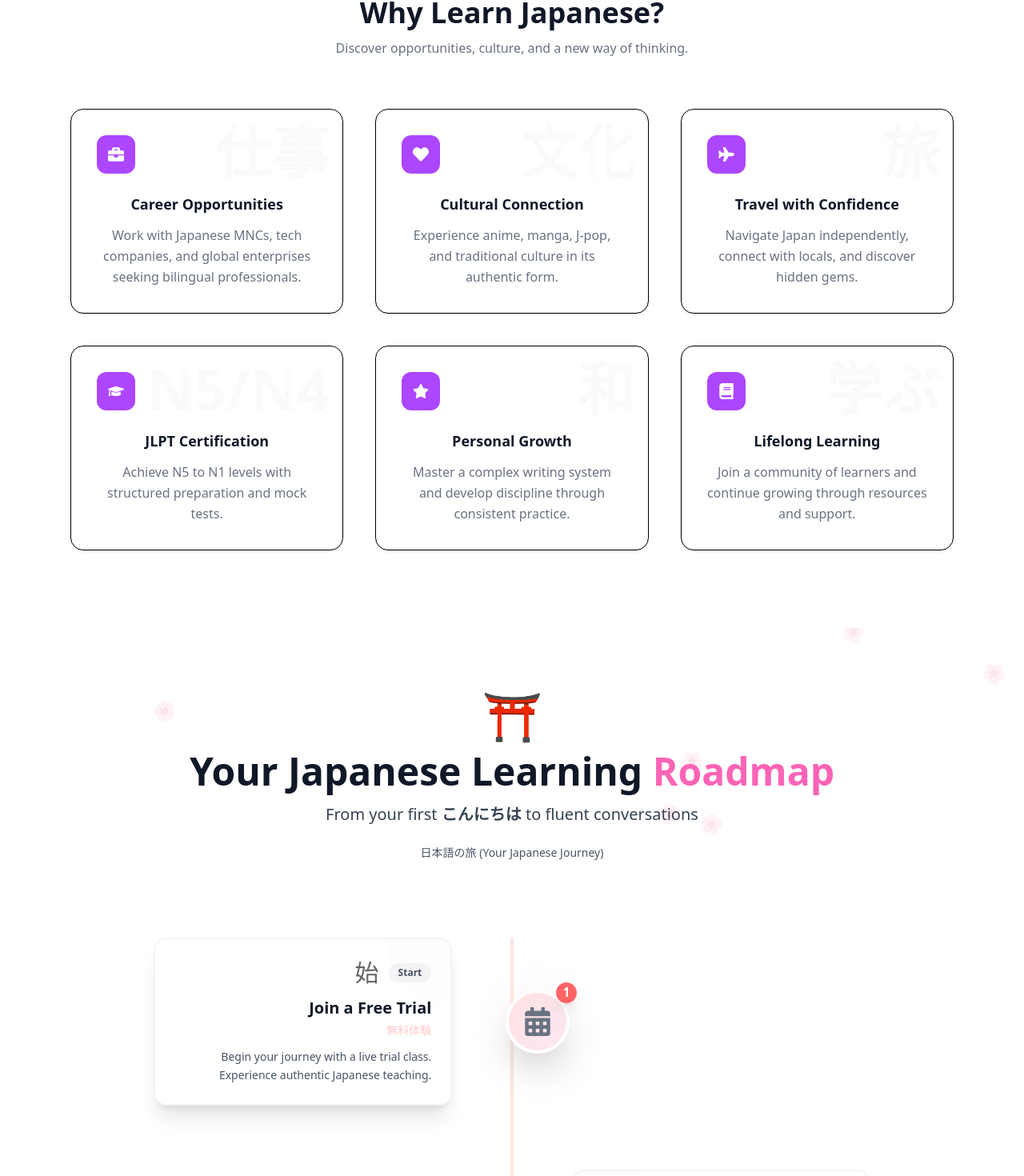
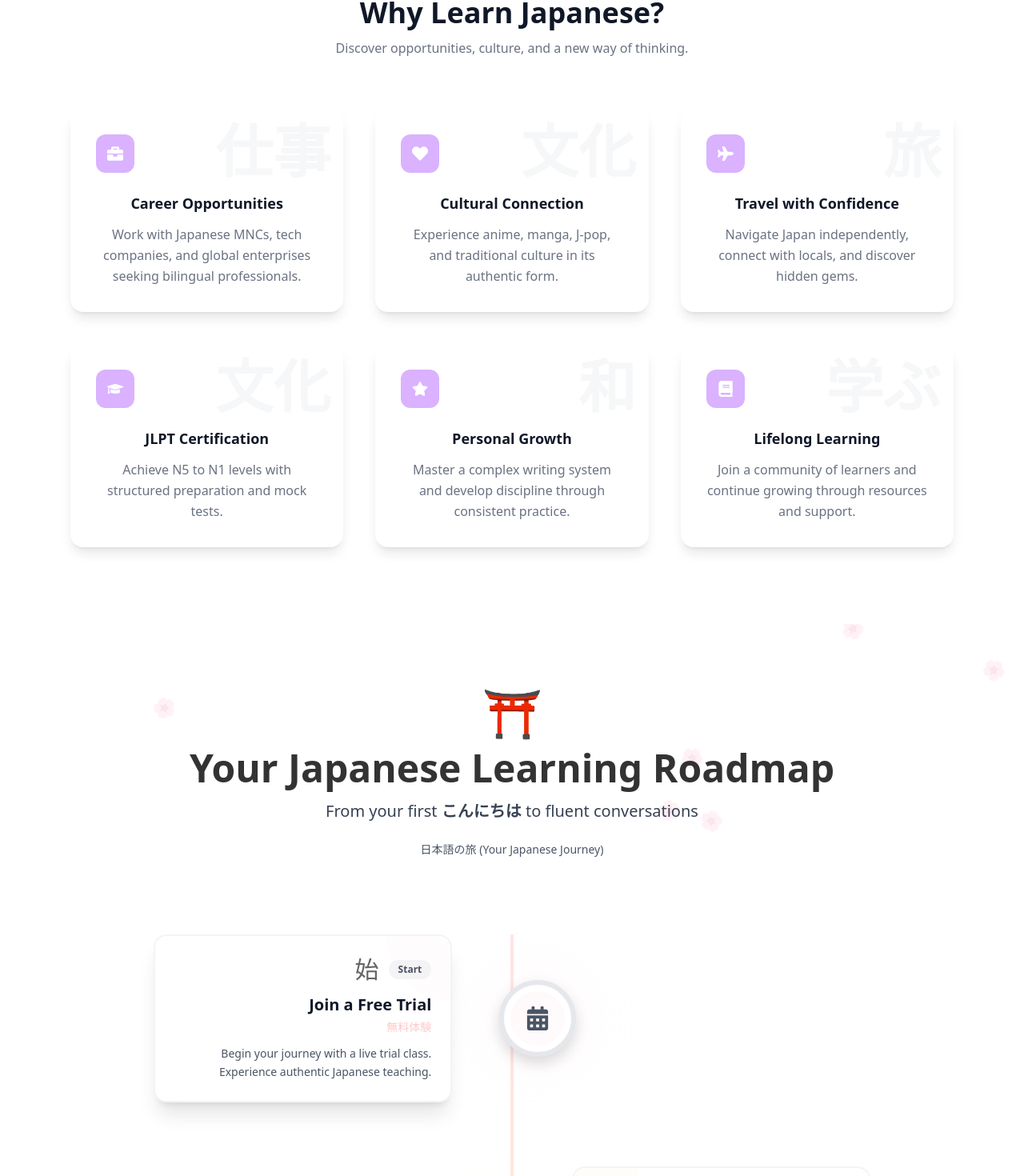
Before and after one commit to KaranUnique/Fledge-Academy, a React (Vite) app: page / in a window 1280 px wide. Shown: the part 972-2442 px from the top of the page at 80% size. Built offline with nearby package versions, Linux system fonts and the light colour scheme.

Commit message:
updated the why learn japanese page

```diff
--- a/src/components/HowItWorksPage.jsx
+++ b/src/components/HowItWorksPage.jsx
@@ -76,7 +76,6 @@ export default function HowItWorksPage() {
 
       {/* HERO SECTION */}
       <section className="w-full pt-20 px-6 relative overflow-hidden">
-        {/* Floating Sakura Petals */}
         {[...Array(8)].map((_, i) => (
           <div
             key={i}
@@ -94,13 +93,11 @@ export default function HowItWorksPage() {
 
         <div className="max-w-6xl mx-auto text-center relative z-10">
           <div className="animate-fade-in">
-            <div className="inline-block mb-4 text-6xl">
-              ⛩️
-            </div>
+            <div className="inline-block mb-4 text-6xl">⛩️</div>
 
-            <h1 className="text-4xl md:text-5xl font-bold text-gray-900 mb-4">
+            <h1 className="text-4xl md:text-5xl font-bold text-black/80 mb-4">
               Your Japanese Learning{" "}
-              <span className="text-transparent bg-clip-text bg-pink-400">
+              <span className="text-transparent bg-clip-text bg-black/80">
                 Roadmap
               </span>
             </h1>
@@ -120,7 +117,7 @@ export default function HowItWorksPage() {
       <section className="w-full py-24 px-6 relative" ref={roadmapRef}>
         <div className="max-w-4xl mx-auto relative">
 
-          {/* Vertical Path Line - reduced gap to mountain */}
+          {/* Vertical Path Line */}
           <div className="absolute left-1/2 transform -translate-x-1/2 w-1 h-[92%] bg-gradient-to-b from-red-300 via-orange-300 to-purple-300 opacity-30 rounded-full" />
 
           {roadmapSteps.map((step, index) => {
@@ -131,58 +128,69 @@ export default function HowItWorksPage() {
               <div
                 key={index}
                 data-index={index}
-                className={`relative mb-20 flex ${isEven ? 'flex-row' : 'flex-row-reverse'} items-center gap-8 transition-all duration-700 ${
-                  isVisible ? 'opacity-100 translate-x-0' : `opacity-0 ${isEven ? '-translate-x-20' : 'translate-x-20'}`
+                className={`relative mb-20 flex ${isEven ? "flex-row" : "flex-row-reverse"} items-center gap-8 transition-all duration-700 ${
+                  isVisible ? "opacity-100 translate-x-0" : `opacity-0 ${isEven ? "-translate-x-20" : "translate-x-20"}`
                 }`}
               >
 
                 {/* Content Card */}
-                <div className={`w-5/12 ${isEven ? 'text-right' : 'text-left'}`}>
+                <div className={`w-5/12 ${isEven ? "text-right" : "text-left"}`}>
                   <div className="relative bg-white rounded-2xl p-6 shadow-xl border-2 border-gray-100 overflow-hidden hover:scale-105 hover:shadow-2xl transition-all duration-300 group">
-                    {/* Decorative Corner */}
-                    <div className={`absolute top-0 ${isEven ? 'right-0 rounded-bl-full' : 'left-0 rounded-br-full'} w-20 h-20 bg-gradient-to-br ${step.color} opacity-10 group-hover:opacity-20 transition-opacity`} />
+                    <div className={`absolute top-0 ${isEven ? "right-0 rounded-bl-full" : "left-0 rounded-br-full"} w-20 h-20 bg-gradient-to-br ${step.color} opacity-10 group-hover:opacity-20 transition-opacity`} />
 
-                    <div className={`flex items-center gap-3 mb-3 ${isEven ? 'justify-end' : 'justify-start'}`}>
+                    <div className={`flex items-center gap-3 mb-3 ${isEven ? "justify-end" : "justify-start"}`}>
                       <span className="text-3xl opacity-60">{step.jpSymbol}</span>
                       <span className="px-3 py-1 bg-gray-100 rounded-full text-xs font-semibold text-gray-700">
                         {step.level}
                       </span>
                     </div>
 
-                    <h3 className="text-xl font-bold text-gray-900 mb-1">
-                      {step.title}
-                    </h3>
-
-                    <p className="text-sm text-red-200 font-medium mb-3">
-                      {step.subtitle}
-                    </p>
-
-                    <p className="text-gray-600 text-sm leading-relaxed">
-                      {step.desc}
-                    </p>
+                    <h3 className="text-xl font-bold text-gray-900 mb-1">{step.title}</h3>
+                    <p className="text-sm text-red-200 font-medium mb-3">{step.subtitle}</p>
+                    <p className="text-gray-600 text-sm leading-relaxed">{step.desc}</p>
                   </div>
                 </div>
 
-                {/* Center Icon */}
+                {/* NEW PREMIUM CENTER ICON */}
                 <div className="w-2/12 flex justify-center relative z-10">
-                  <div className={`relative transition-all duration-500 ${isVisible ? 'scale-100 rotate-0' : 'scale-0 -rotate-180'}`}>
-                    {/* Glowing Background */}
-                    <div className={`absolute inset-0 rounded-full bg-gradient-to-br ${step.color} opacity-20 blur-xl animate-pulse-slow`} />
+                  <div
+                    className={`relative transition-all duration-700 ${
+                      isVisible ? "scale-100 opacity-100" : "scale-0 opacity-0"
+                    }`}
+                  >
 
-                    {/* Icon Circle */}
-                    <div className={`relative w-20 h-20 rounded-full bg-gradient-to-br ${step.color} flex items-center justify-center text-4xl shadow-2xl border-4 border-white hover:scale-110 transition-all duration-500 cursor-pointer text-gray-500`}>
-                      {step.icon}
+                    {/* Soft Aura */}
+                    <div
+                      className={`absolute inset-0 rounded-full bg-gradient-to-br ${step.color} opacity-30 blur-2xl`}
+                    />
+
+                    {/* Main Badge */}
+                    <div
+                      className="
+                        relative w-24 h-24
+                        rounded-full bg-white
+                        shadow-[0px_8px_18px_rgba(0,0,0,0.15)]
+                        flex items-center justify-center
+                        border-[6px] border-gray-200
+                        transition-all duration-500
+                        hover:scale-105
+                      "
+                    >
+                      {/* Inner Ring */}
+                      <div
+                        className={`absolute inset-2 rounded-full bg-gradient-to-br ${step.color} opacity-20`}
+                      />
+
+                      {/* Icon */}
+                      <div className="relative text-3xl text-gray-600">
+                        {step.icon}
+                      </div>
                     </div>
 
-                    {/* Step Number Badge */}
-                    <div className="absolute -top-2 -right-2 w-6 h-6 bg-red-400 text-white rounded-full flex items-center justify-center text-sm font-bold shadow-lg animate-bounce-gentle">
-                      {index + 1}
-                    </div>
+                    {/* Japanese Seal Step Number */}
+
                   </div>
                 </div>
-
-                {/* Empty Space
-                <div className="w-5/12" /> */}
 
               </div>
             );
@@ -190,51 +198,21 @@ export default function HowItWorksPage() {
 
           {/* Final Destination */}
           <div className="text-center relative flex flex-col items-center">
-              <div className="text-8xl mb-4">🗻</div>
-              <h3 className="text-2xl font-bold text-gray-900">Your Goal Awaits</h3>
-              <p className="text-gray-600 mt-2">目標達成 (Goal Achievement)</p>
+            <div className="text-8xl mb-4">🗻</div>
+            <h3 className="text-2xl font-bold text-gray-900">Your Goal Awaits</h3>
+            <p className="text-gray-600 mt-2">目標達成 (Goal Achievement)</p>
           </div>
 
         </div>
       </section>
 
-      {/* Bottom Wave */}
-      {/* <div className="w-full h-32 relative overflow-hidden">
-        <svg className="absolute bottom-0 w-full" viewBox="0 0 1440 120" fill="none">
-          <path
-            d="M0,64L48,69.3C96,75,192,85,288,80C384,75,480,53,576,48C672,43,768,53,864,58.7C960,64,1056,64,1152,58.7C1248,53,1344,43,1392,37.3L1440,32L1440,120L1392,120C1344,120,1248,120,1152,120C1056,120,960,120,864,120C768,120,672,120,576,120C480,120,384,120,288,120C192,120,96,120,48,120L0,120Z"
-            fill="#fff5f5"
-            opacity="0.5"
-          />
-        </svg>
-      </div> */}
-
+      {/* Custom Animations */}
       <style jsx>{`
         @keyframes float {
           0%, 100% { transform: translateY(0) translateX(0) rotate(0deg); }
           25% { transform: translateY(-30px) translateX(10px) rotate(90deg); }
           50% { transform: translateY(-60px) translateX(-10px) rotate(180deg); }
           75% { transform: translateY(-30px) translateX(15px) rotate(270deg); }
-        }
-
-        @keyframes float-slow {
-          0%, 100% { transform: translateY(0); }
-          50% { transform: translateY(-15px); }
-        }
-
-        @keyframes bounce-slow {
-          0%, 100% { transform: translateY(0); }
-          50% { transform: translateY(-10px); }
-        }
-
-        @keyframes bounce-gentle {
-          0%, 100% { transform: scale(1); }
-          50% { transform: scale(1.1); }
-        }
-
-        @keyframes pulse-slow {
-          0%, 100% { opacity: 0.2; transform: scale(1); }
-          50% { opacity: 0.4; transform: scale(1.2); }
         }
 
         @keyframes fade-in {
@@ -246,22 +224,6 @@ export default function HowItWorksPage() {
           animation: float 8s ease-in-out infinite;
         }
 
-        .animate-float-slow {
-          animation: float-slow 3s ease-in-out infinite;
-        }
-
-        .animate-bounce-slow {
-          animation: bounce-slow 2s ease-in-out infinite;
-        }
-
-        .animate-bounce-gentle {
-          animation: bounce-gentle 2s ease-in-out infinite;
-        }
-
-        .animate-pulse-slow {
-          animation: pulse-slow 3s ease-in-out infinite;
-        }
-
         .animate-fade-in {
           animation: fade-in 1s ease-out;
         }
--- a/src/components/WhyLearnJapanese.jsx
+++ b/src/components/WhyLearnJapanese.jsx
@@ -52,10 +52,10 @@ export default function WhyLearnJapanese() {
           {features.map((item, index) => (
             <div
               key={index}
-              className="bg-white p-8 rounded-2xl shadow-sm border hover:shadow-lg transition-all relative overflow-hidden"
+              className="bg-white p-8 rounded-2xl shadow-lg hover:shadow-xl transition-all relative overflow-hidden"
             >
               {/* Icon container */}
-              <div className="w-12 h-12 flex items-center justify-center bg-purple-500 rounded-xl mb-6">
+              <div className="w-12 h-12 flex items-center justify-center bg-purple-300 rounded-xl mb-6">
                 {item.icon}
               </div>
 
@@ -66,11 +66,11 @@ export default function WhyLearnJapanese() {
               <p className="text-gray-500 leading-relaxed">{item.desc}</p>
 
               {/* Light background Japanese character (optional for effect) */}
-              <span className="absolute text-gray-200 text-7xl font-bold opacity-20 right-4 top-4 pointer-events-none select-none">
+              <span className="absolute text-gray-300 text-7xl font-bold opacity-20 right-4 top-4 pointer-events-none select-none">
                 {index === 0 && "仕事"}
                 {index === 1 && "文化"}
                 {index === 2 && "旅"}
-                {index === 3 && "N5/N4"}
+                {index === 3 && "文化"}
                 {index === 4 && "和"}
                 {index === 5 && "学ぶ"}
               </span>
```
